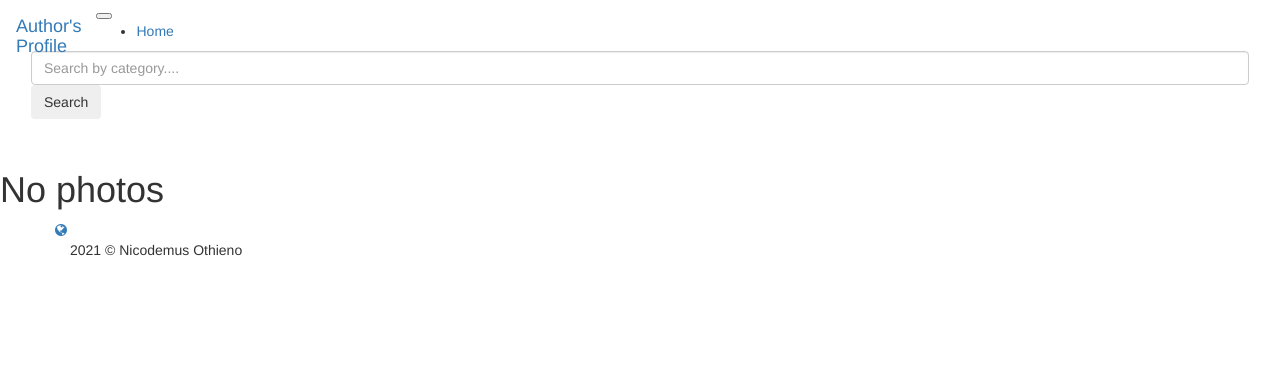
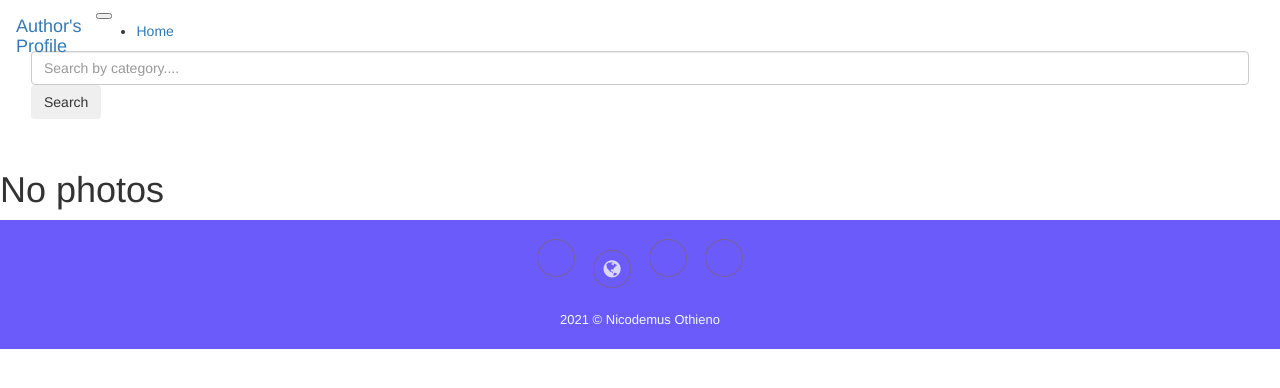
Before and after one commit to othienoJoe/Othieno-Galleria, a Django app: page / in a window 1280 px wide. Shown: the top 388 px of the page. Run offline with Django 3.2, Linux system fonts and the light colour scheme; data that the repository does not hold is empty; some libraries are stand-ins or nearby versions; some web fonts are replaced.

Commit message:
updated the css files to redesign the application

```diff
--- a/app/urls.py
+++ b/app/urls.py
@@ -6,7 +6,7 @@ from django.conf.urls.static import static
 urlpatterns=[
 	path('', views.index, name = 'index'),
 	path('search/', views.search, name= 'search'),
-	# path('location/<int:location_id>/', views.location, name= 'location'),
+	path('location/<int:location_id>/', views.location, name= 'location'),
 ]
 
 if  settings.DEBUG:
--- a/static/css/styles.css
+++ b/static/css/styles.css
@@ -10,7 +10,61 @@
 a {
   text-decoration: none;
 }
+
 /* gallery */
 .photo-gallery {
   margin-top: 30px;
 }
+
+.modal img {
+  border: 1px solid rgb(214, 214, 214);
+  border-radius: 5px;
+}
+
+.text-underline {
+  text-decoration: underline;
+}
+
+.modal-click:hover {
+  cursor:pointer;
+}
+
+/* on small device reduce image height */
+@media only screen and (min-width : 320px) {
+}
+
+/* footer */
+.footer-dark {
+  padding: 20px 0;
+  color: #f0f9ff;
+  background-color: #1f07f8a8;
+}
+
+.footer-dark .item.social {
+  text-align: center;
+}
+
+.footer-dark .item.social > a {
+  font-size: 20px;
+  width: 36px;
+  height: 36px;
+  line-height: 36px;
+  display: inline-block;
+  text-align: center;
+  border-radius: 50%;
+  box-shadow: 0 0 0 1px rgba(128, 100, 100, 0.897);
+  margin: 0 8px;
+  color: #fff;
+  opacity: 0.75;
+}
+
+.footer-dark .item.social > a:hover {
+  opacity: 0.9;
+}
+
+.footer-dark .copyright {
+  text-align: center;
+  padding-top: 24px;
+  font-size: 13px;
+  margin-bottom: 0;
+}
```
